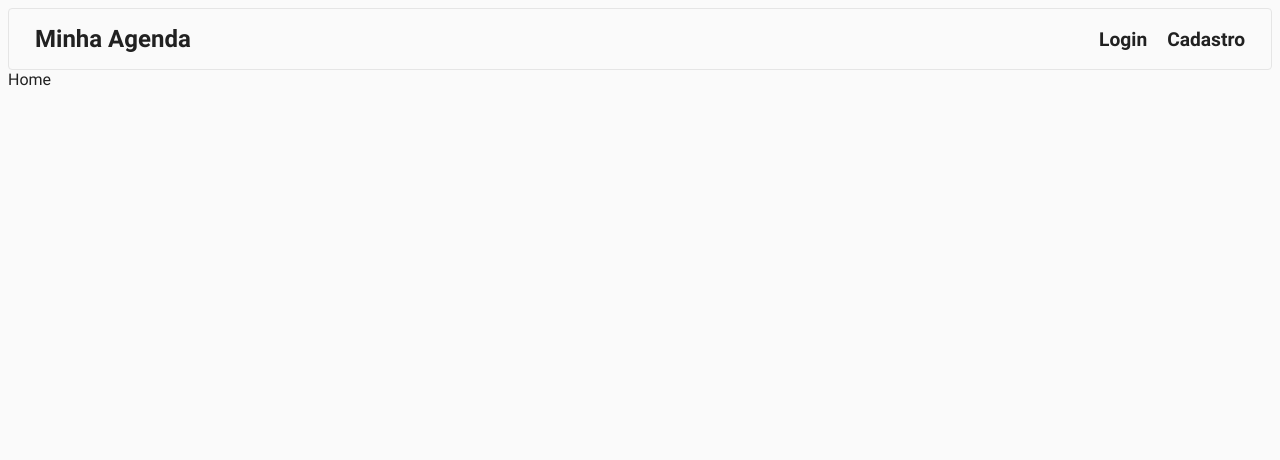
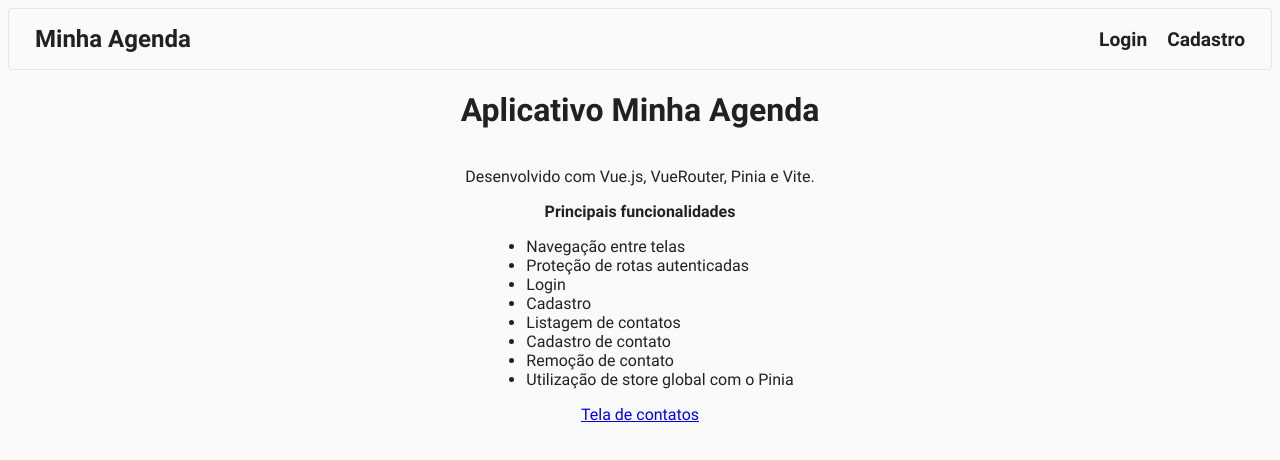
Before and after one commit to mtorreao/agenda-net, a Vue app in the folder web/: page / in a window 1280 px wide. Shown: the top 460 px of the page. Built offline with nearby package versions, Linux system fonts and the light colour scheme.

Commit message:
Correções de bugs de navegacao

```diff
--- a/web/src/App.vue
+++ b/web/src/App.vue
@@ -1,10 +1,10 @@
 <script setup>
 import { onMounted } from "vue";
-import { RouterLink, RouterView, useRouter } from "vue-router";
+import { RouterLink, RouterView } from "vue-router";
+import router from "./router";
 import { useAuthStore } from "./stores/auth";
 
 const authStore = useAuthStore();
-const router = useRouter();
 
 onMounted(async () => {
   authStore.checkLogin();
@@ -12,7 +12,7 @@ onMounted(async () => {
 
 async function signOut() {
   authStore.logout();
-  await router.push("/sign-in");
+  router.push("/sign-in");
 }
 </script>
 
--- a/web/src/components/AuthForm.vue
+++ b/web/src/components/AuthForm.vue
@@ -1,8 +1,5 @@
 <script setup>
 import { ref, computed } from "vue";
-import { useToast } from "primevue/usetoast";
-
-const toast = useToast()
 
 const props = defineProps({
   title: {
@@ -73,8 +70,6 @@ function submit() {
     .then((validationErrors) => {
       if (validationErrors)
         errors.value = validationErrors;
-      else
-        toast.add({ severity: 'success', summary: 'Sucesso', detail: 'Cadastro realizado com sucesso!', life: 3000 });
     })
     .finally(() => {
       isLoading.value = false;
--- a/web/src/services/auth-service.js
+++ b/web/src/services/auth-service.js
@@ -36,8 +36,8 @@ class AuthService {
         name: name,
       }),
     }).then((response) => {
-      if (response.success === true && response.data.accessToken) {
-        this._setToken(response.data.accessToken);
+      if (response.success === true && response.data.token.accessToken) {
+        this._setToken(response.data.token.accessToken);
       }
       return response;
     });
--- a/web/src/views/ContactView.vue
+++ b/web/src/views/ContactView.vue
@@ -32,9 +32,9 @@ provide('contactFormDialogRef', dialogRef)
 </script>
 
 <template>
-  <div>
+  <div class="container-centralized">
     <br />
-    <Card>
+    <Card class="element-wrapper" >
       <template #content>
         <div class="title-card-wrapper" style="margin: -30px 0;">
           <h2>Agenda</h2>
@@ -44,8 +44,9 @@ provide('contactFormDialogRef', dialogRef)
     </Card>
     <br />
 
-    <div class="list-wrapper">
-      <ContactCard v-for="contact in contactStore.contacts" :key="contact.id" :contact="contact" @onEdit="showDialog(contact)" @onRemove="deleteContact(contact)" />
+    <div class="list-wrapper element-wrapper">
+      <ContactCard v-for="contact in contactStore.contacts" :key="contact.id" :contact="contact"
+        @onEdit="showDialog(contact)" @onRemove="deleteContact(contact)" />
     </div>
   </div>
   <DynamicDialog />
@@ -67,4 +68,29 @@ provide('contactFormDialogRef', dialogRef)
   height: 100vh;
   gap: var(--inline-spacing);
 }
+
+.container-centralized {
+  width: 100%;
+  display: flex;
+  flex-direction: column;
+  align-items: center;
+}
+
+@media (min-width: 320px) {
+  .element-wrapper {
+    width: 300px;
+  }
+}
+
+@media (min-width: 425px) {
+  .element-wrapper {
+    width: 400px;
+  }
+}
+
+@media (min-width: 768px) {
+  .element-wrapper {
+    width: 450px;
+  }
+}
 </style>
--- a/web/src/views/HomeView.vue
+++ b/web/src/views/HomeView.vue
@@ -2,10 +2,27 @@
 </script>
 
 <template>
-  <div>
-    Home
+  <div class="container mt-4">
+    <h1>Aplicativo Minha Agenda</h1>
+    <p>
+      Desenvolvido com Vue.js, VueRouter, Pinia e Vite.
+    </p>
+    <strong>Principais funcionalidades</strong>
+    <ul>
+      <li>Navegação entre telas</li>
+      <li>Proteção de rotas autenticadas</li>
+      <li>Login</li>
+      <li>Cadastro</li>
+      <li>Listagem de contatos</li>
+      <li>Cadastro de contato</li>
+      <li>Remoção de contato</li>
+      <li>Utilização de store global com o Pinia</li>
+    </ul>
+    <router-link to="/contacts">Tela de contatos</router-link>
+
   </div>
 </template>
 
 <style scoped>
+
 </style>
--- a/web/src/views/SignInView.vue
+++ b/web/src/views/SignInView.vue
@@ -1,15 +1,25 @@
 <script setup>
 import AuthForm from "@/components/AuthForm.vue";
-import { useRouter } from "vue-router";
+import router from '../router';
 import { useAuthStore } from "../stores/auth";
+import { useToast } from "primevue/usetoast";
 
 const authStore = useAuthStore();
-const router = useRouter();
+const toast = useToast();
 
 async function submit({ email, password }) {
-  const {success, data} = await authStore.login(email, password);
+  const {success, message, data} = await authStore.login(email, password);
   if (success === true) {
+    toast.add({ severity: 'success', summary: 'Sucesso', detail: 'Login com sucesso!', life: 3000 });
     router.push("/contacts");
+    return;
+  } else if (data.length === 0 && message) {
+    toast.add({
+      severity: "error",
+      summary: "Erro",
+      detail: message,
+      life: 5000,
+    });
     return;
   } else {
     return data; // validation errors
--- a/web/src/views/SignUpView.vue
+++ b/web/src/views/SignUpView.vue
@@ -1,15 +1,25 @@
 <script setup>
 import AuthForm from '@/components/AuthForm.vue'
-import { useRouter } from "vue-router";
+import { useToast } from 'primevue/usetoast';
+import router from '../router';
 import { useAuthStore } from "../stores/auth";
 
 const authStore = useAuthStore();
-const router = useRouter();
+const toast = useToast();
 
 async function submit({ email, password, name }) {
   const {success, data} = await authStore.register({email, name, password});
   if (success === true) {
+    toast.add({ severity: 'success', summary: 'Sucesso', detail: 'Registro realizado com sucesso!', life: 3000 });
     router.push("/contacts");
+    return;
+  } else if (data.length === 0 && message) {
+    toast.add({
+      severity: "error",
+      summary: "Erro",
+      detail: message,
+      life: 5000,
+    });
     return;
   } else {
     return data; // validation errors
```
